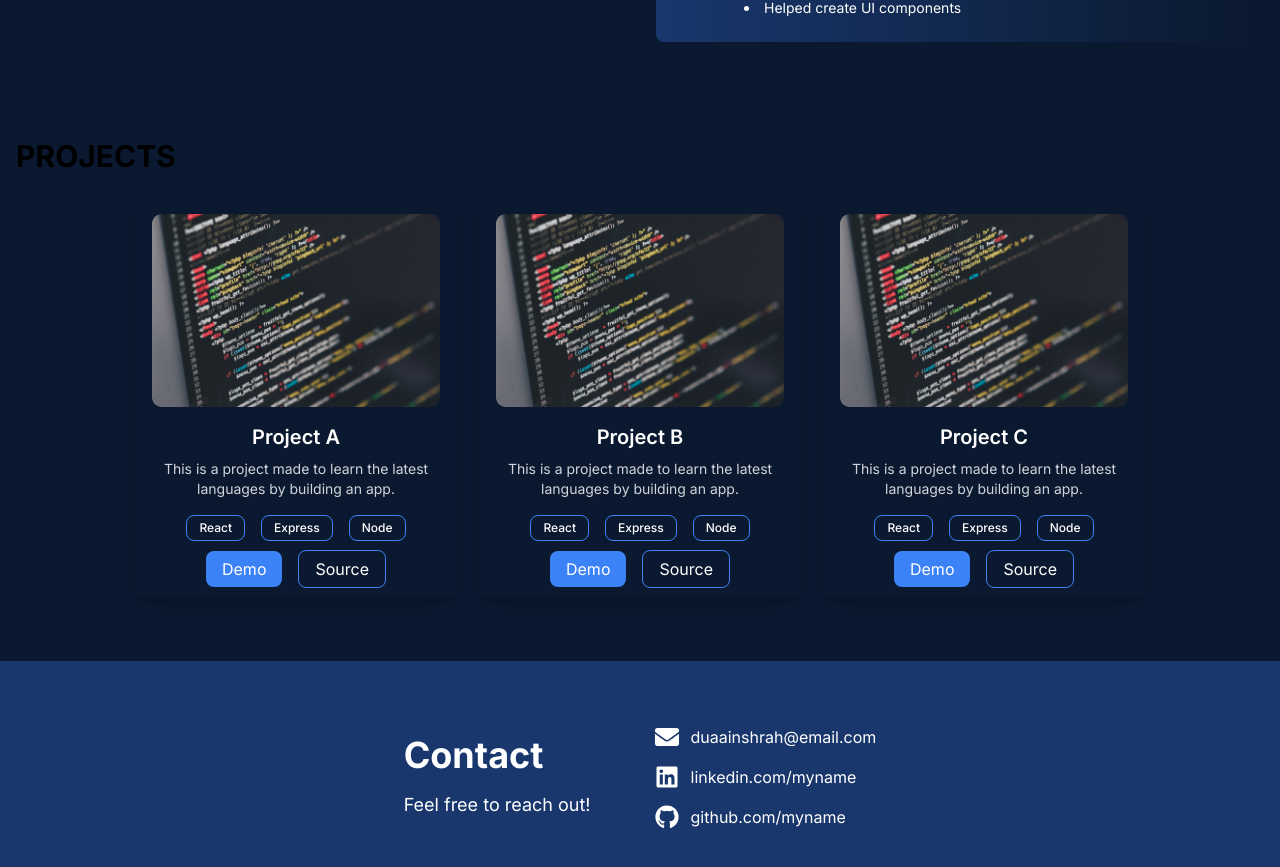
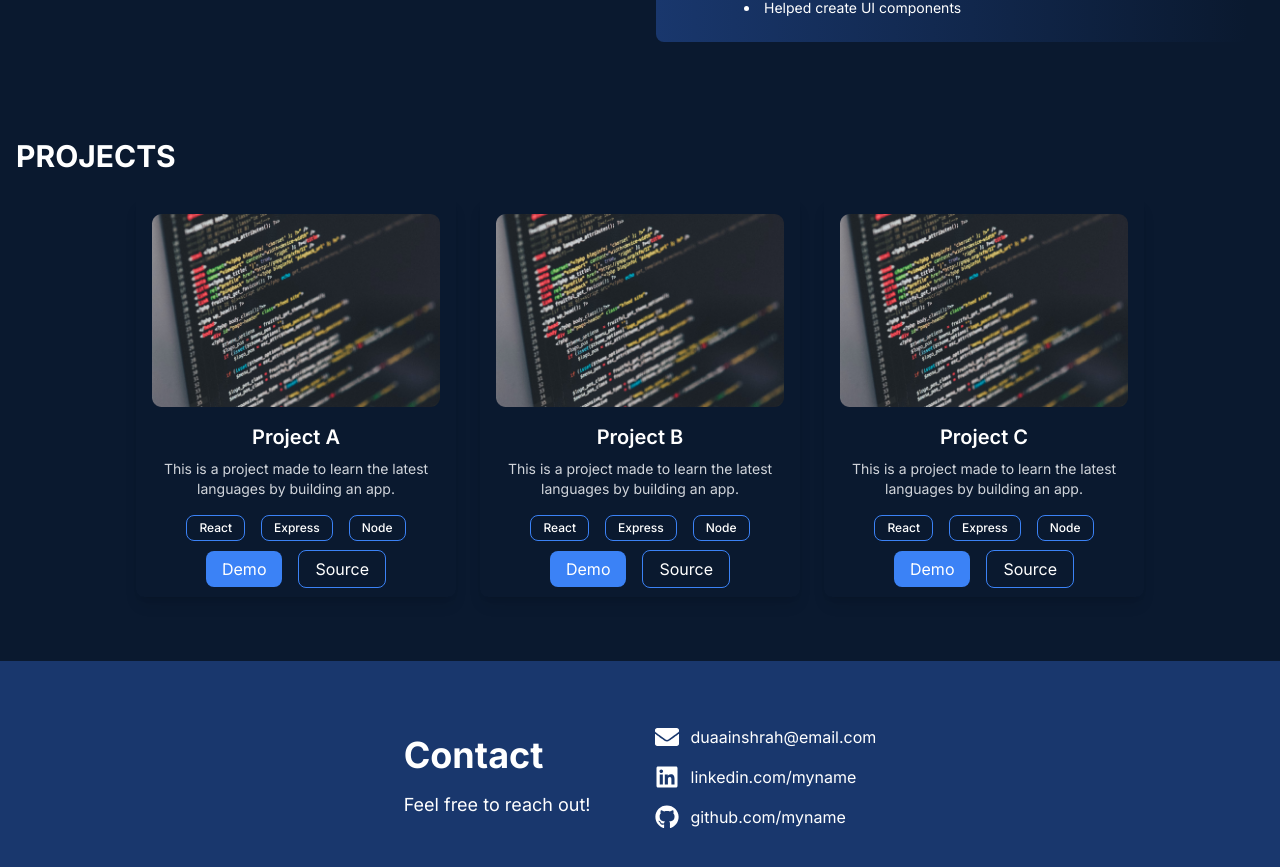
Before and after one commit to Abdullah786346/abdullah, a Next.js app: page / in a window 1280 px wide. Shown: the part 2012-2879 px from the top of the page. Built offline with nearby package versions, Linux system fonts and the light colour scheme.

Commit message:
fixing issues

```diff
--- a/components/Templates/Portfolio-3/Projects.tsx
+++ b/components/Templates/Portfolio-3/Projects.tsx
@@ -29,7 +29,7 @@ const Projects = () => {
   return (
     <div className="bg-[#0a192f] py-16">
       <div className="container mx-auto px-4">
-        <h2 className="text-3xl font-bold mb-6">PROJECTS</h2>
+        <h2 className="text-3xl font-bold mb-6 text-white">PROJECTS</h2>
         <div className="flex justify-center">
           <div className="grid grid-cols-1 sm:grid-cols-2 lg:grid-cols-3 gap-6">
             {projects.map((project, index) => (
```
Also changed, not shown: package.json (+6 -4 lines), tailwind.config.ts (+3 -6 lines), app/pricing/pricing.tsx (renamed from components/pricing-templete/pricing.tsx), app/signin/signin.tsx (renamed from components/signinform-templete/signin.tsx), app/signup/signup.tsx (renamed from components/signupform-templete/signup.tsx), components/Templates/PortfolioTemplate-5/AboutUs.tsx (renamed from components/PortfolioTemplate-5/AboutUs.tsx), components/Templates/PortfolioTemplate-5/ContactMe.tsx (renamed from components/PortfolioTemplate-5/ContactMe.tsx), components/Templates/PortfolioTemplate-5/Hero.tsx (renamed from components/PortfolioTemplate-5/Hero.tsx), components/Templates/PortfolioTemplate-5/MyProjects.tsx (renamed from components/PortfolioTemplate-5/MyProjects.tsx), components/Templates/PortfolioTemplate-5/Navbar.tsx (renamed from components/PortfolioTemplate-5/Navbar.tsx), components/Templates/PortfolioTemplate-5/OurServices.tsx (renamed from components/PortfolioTemplate-5/OurServices.tsx), 1 other file (tests, documents, lock files or other folders).
